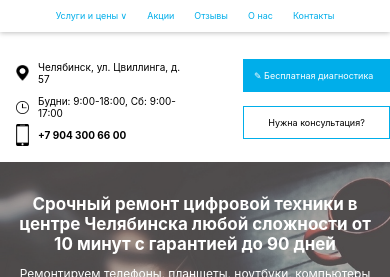
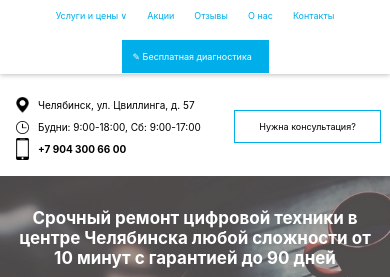
Before and after one commit to AnnaKoste/service-center, a React app: page / in a window 390 px wide. Shown: the top 277 px of the page. Built offline with nearby package versions, Linux system fonts and the light colour scheme.

Commit message:
fix menu position

```diff
--- a/src/index.css
+++ b/src/index.css
@@ -205,14 +205,15 @@ ul.menu li:hover .submenu {
     display: flex;
     justify-content: center;
   }
-  .button-contact {
-    margin-top: 3.5em;
+  .top-menu {
+    height: 78px;
   }
   .menu-left {
-    position: absolute;
-    z-index: -1;
-    top: 4.5em;
-    right: 0;
+    position: fixed;
+    top: 40px;
+  }
+  .main-block {
+    padding-top: 78px;
   }
   .big-icon {
     width: 20px;
@@ -228,13 +229,13 @@ ul.menu li:hover .submenu {
   a, .text-phone {
     font-size: 9px;
   }
+  .top-menu {
+    height: 74px;
+  }
   .button-contact {
     width: 125px;
-    margin-top: 4em;
   }
   .menu-left {
-    right: 0;
-    top: 6em;
     width: 125px;
   }
   h1 {
@@ -254,13 +255,14 @@ ul.menu li:hover .submenu {
   .head {
     display: block;
   }
-  .menu-left {
-    top: 6.5em;
+  .text-address {
+    max-width: 350px;
   }
   .button-contact {
     position: absolute;
-    top: 70px;
-    right: 0;
+    top: 110px;
+    right: 1em;
+    z-index: -1;
   }
   .text-phone {
     font-size: 12px;
@@ -271,15 +273,8 @@ ul.menu li:hover .submenu {
   th, td {
     font-size: 8px;
   }
-  .top-menu {
-    height: 32px;
-  }
-  ul.submenu {
-    width: 150px;
-    top: 32px;
-  }
 }
-@media screen and (max-width: 330px) {
+@media screen and (max-width: 360px) {
   .phone, .address {
     max-width: 150px;
   }
```
